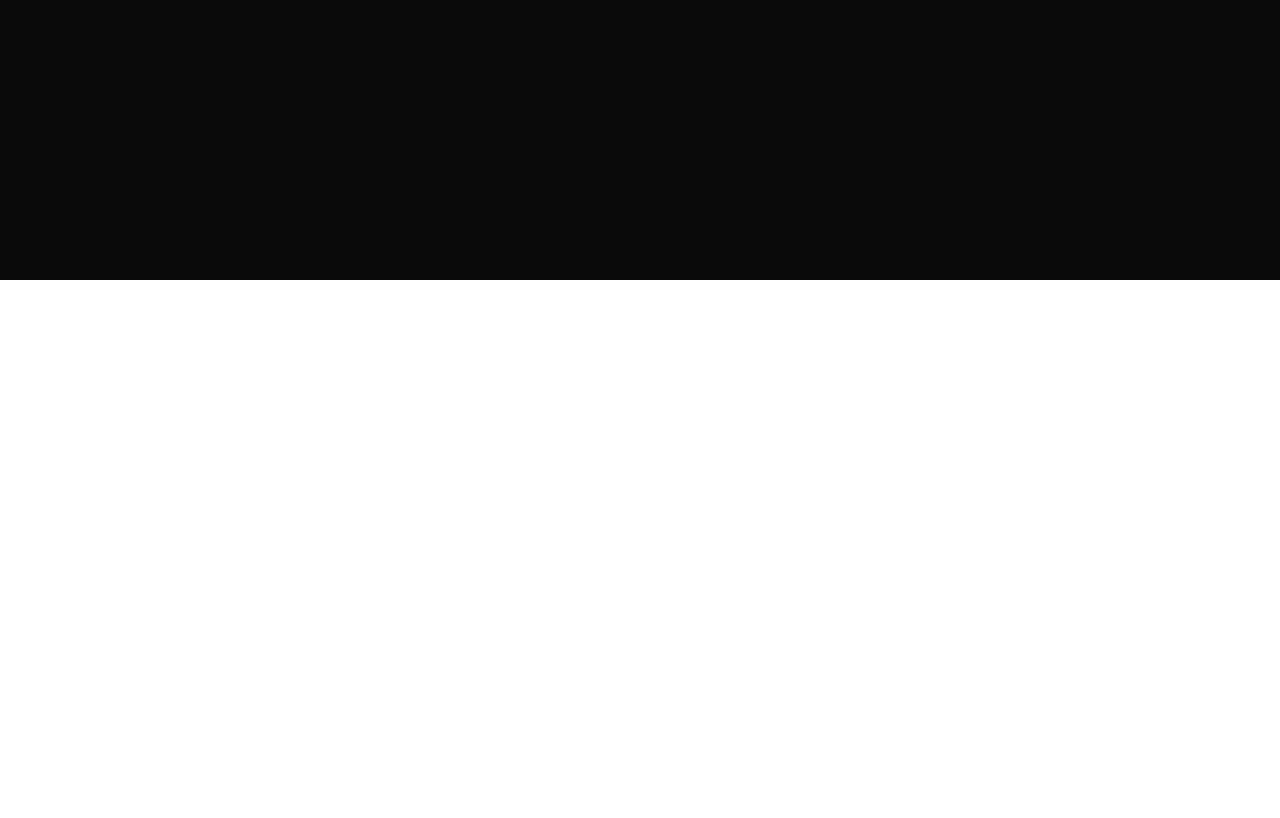
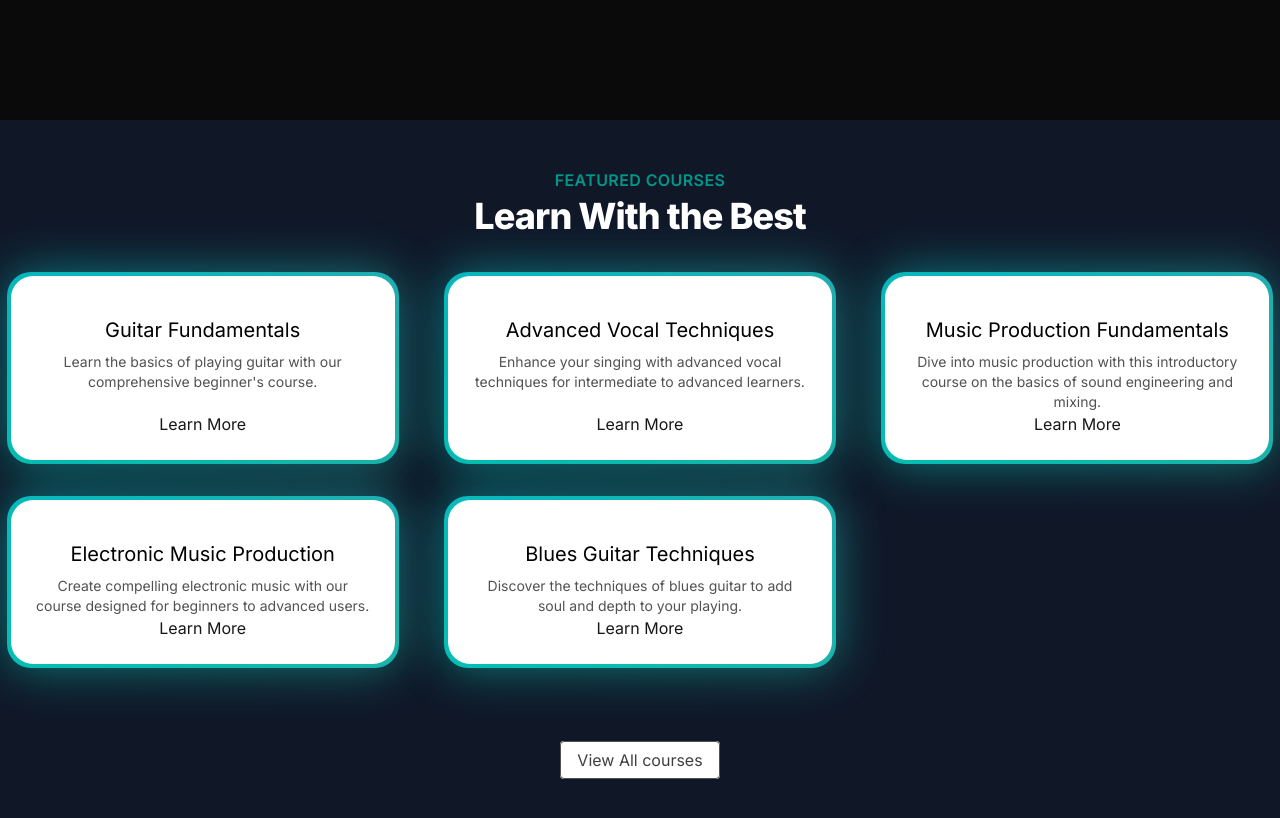
Before and after one commit to Shahid-Ansari24/music_nextjs, a Next.js app: page / in a window 1280 px wide. Shown: the part 520-1338 px from the top of the page. Before the commit the page ends 800 px from the top, so only its background shows below. Built offline with nearby package versions, Linux system fonts and the light colour scheme.

Commit message:
feat: cards section

```diff
--- a/src/app/page.tsx
+++ b/src/app/page.tsx
@@ -1,9 +1,11 @@
 import HeroSection from "@/components/HeroSection";
+import FeaturedCourses from "@/components/FeaturedCourses";
 
 export default function Home() {
   return (
     <main className="min-h-screen bg-black/[0.96] antialiased bg-grid-white/[0.02]">
       <HeroSection />
+      <FeaturedCourses />
     </main>
   );
 }
--- /dev/null
+++ b/src/components/FeaturedCourses.tsx
@@ -0,0 +1,58 @@
+'use client'
+
+import React from 'react'
+import courseData from '../data/music_courses.json';
+import Link from 'next/link';
+import { BackgroundGradient } from './ui/background-gradient';
+
+interface Course {
+    id: number,
+    title: string,
+    slug: string,
+    description: string,
+    price: number,
+    instructor: string,
+    isFeatured: boolean,
+    image: string
+}
+
+const FeaturedCourses = () => {
+    const featuredCourses = courseData.courses.filter((course:Course) => course.isFeatured);
+
+  return (
+    <div className='py-12 bg-gray-900'>
+        <div>
+            <div className="text-center">
+                <h2 className="text-base text-teal-600 font-semibold tracking-wide uppercase">FEATURED COURSES</h2>
+                <p className="mt-2 text-3xl leading-8 font-extrabold tracking-tight text-white sm:text-4xl">Learn With the Best</p>
+            </div>
+        </div>
+      <div className='mt-10'>
+        <div className='grid grid-cols-1 sm:grid-cols-2 lg:grid-cols-3 gap-8 justify-center'>
+            {
+                featuredCourses.map((course:Course) => (
+                    <div key={course.id} className="flex justify-center">
+                        <BackgroundGradient className="flex flex-col rounded-[22px] bg-white dark:bg-zinc-900 overflow-hidden h-full max-w-sm">
+                            <div className="p-4 sm:p-6 flex flex-col items-center text-center flex-grow">
+                                <p className="text-lg sm:text-xl text-black mt-4 mb-2 dark:text-neutral-200">{course.title}</p>
+                                <p className="text-sm text-neutral-600 dark:text-neutral-400 flex-grow">{course.description}</p>
+                                <Link href={`/courses/${course.slug}`}>
+                                    Learn More
+                                </Link>
+                            </div>
+                        </BackgroundGradient>
+                    </div>
+                ))
+            }
+        </div>
+      </div>
+      <div className='mt-20 text-center'>
+            <Link href={'/courses'} className='px-4 py-2 rounded border border-neutral-600 text-neutral-700 bg-white hover:bg-gray-100 transition duration-200'>
+                View All courses
+            </Link>
+      </div>
+    </div>
+  )
+}
+
+export default FeaturedCourses
--- /dev/null
+++ b/src/components/ui/background-gradient.tsx
@@ -0,0 +1,72 @@
+import { cn } from "@/lib/utils";
+import React from "react";
+import { motion } from "motion/react";
+
+export const BackgroundGradient = ({
+  children,
+  className,
+  containerClassName,
+  animate = true,
+}: {
+  children?: React.ReactNode;
+  className?: string;
+  containerClassName?: string;
+  animate?: boolean;
+}) => {
+  const variants = {
+    initial: {
+      backgroundPosition: "0 50%",
+    },
+    animate: {
+      backgroundPosition: ["0, 50%", "100% 50%", "0 50%"],
+    },
+  };
+  return (
+    <div className={cn("relative p-[4px] group", containerClassName)}>
+      <motion.div
+        variants={animate ? variants : undefined}
+        initial={animate ? "initial" : undefined}
+        animate={animate ? "animate" : undefined}
+        transition={
+          animate
+            ? {
+                duration: 5,
+                repeat: Infinity,
+                repeatType: "reverse",
+              }
+            : undefined
+        }
+        style={{
+          backgroundSize: animate ? "400% 400%" : undefined,
+        }}
+        className={cn(
+          "absolute inset-0 rounded-3xl z-[1] opacity-60 group-hover:opacity-100 blur-xl  transition duration-500 will-change-transform",
+          " bg-[radial-gradient(circle_farthest-side_at_0_100%,#00ccb1,transparent),radial-gradient(circle_farthest-side_at_100%_0,#7b61ff,transparent),radial-gradient(circle_farthest-side_at_100%_100%,#ffc414,transparent),radial-gradient(circle_farthest-side_at_0_0,#1ca0fb,#141316)]"
+        )}
+      />
+      <motion.div
+        variants={animate ? variants : undefined}
+        initial={animate ? "initial" : undefined}
+        animate={animate ? "animate" : undefined}
+        transition={
+          animate
+            ? {
+                duration: 5,
+                repeat: Infinity,
+                repeatType: "reverse",
+              }
+            : undefined
+        }
+        style={{
+          backgroundSize: animate ? "400% 400%" : undefined,
+        }}
+        className={cn(
+          "absolute inset-0 rounded-3xl z-[1] will-change-transform",
+          "bg-[radial-gradient(circle_farthest-side_at_0_100%,#00ccb1,transparent),radial-gradient(circle_farthest-side_at_100%_0,#7b61ff,transparent),radial-gradient(circle_farthest-side_at_100%_100%,#ffc414,transparent),radial-gradient(circle_farthest-side_at_0_0,#1ca0fb,#141316)]"
+        )}
+      />
+
+      <div className={cn("relative z-10", className)}>{children}</div>
+    </div>
+  );
+};
```
